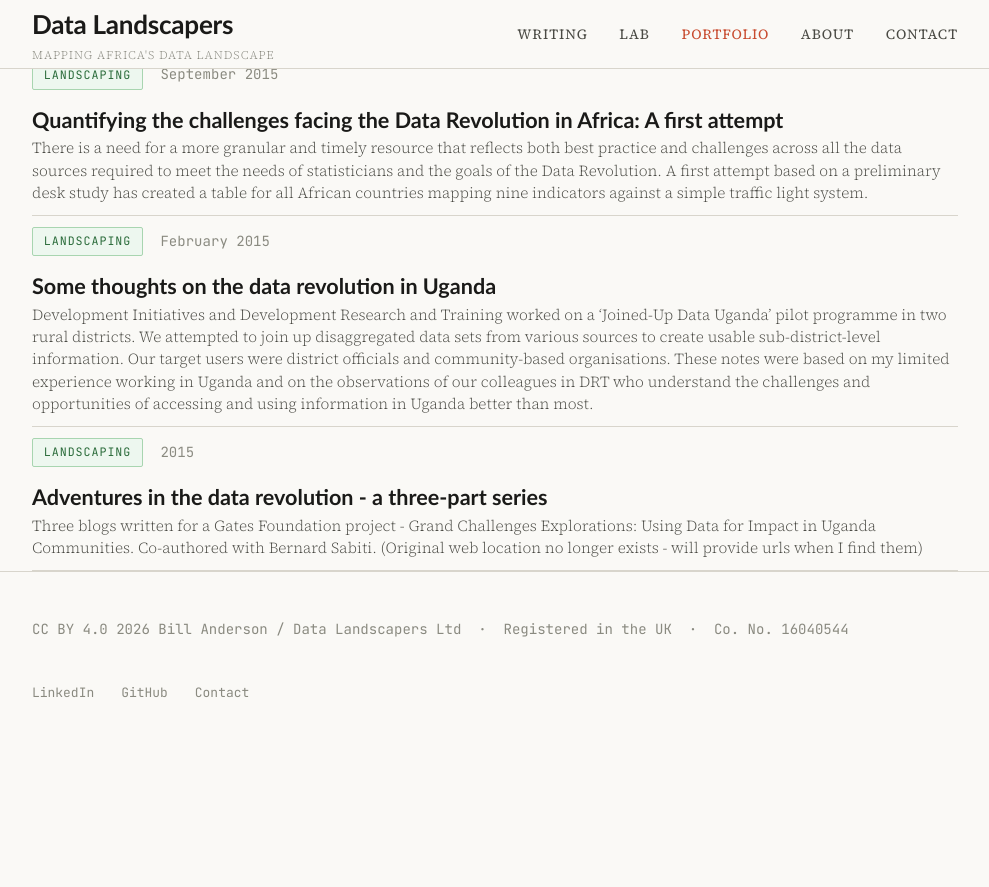
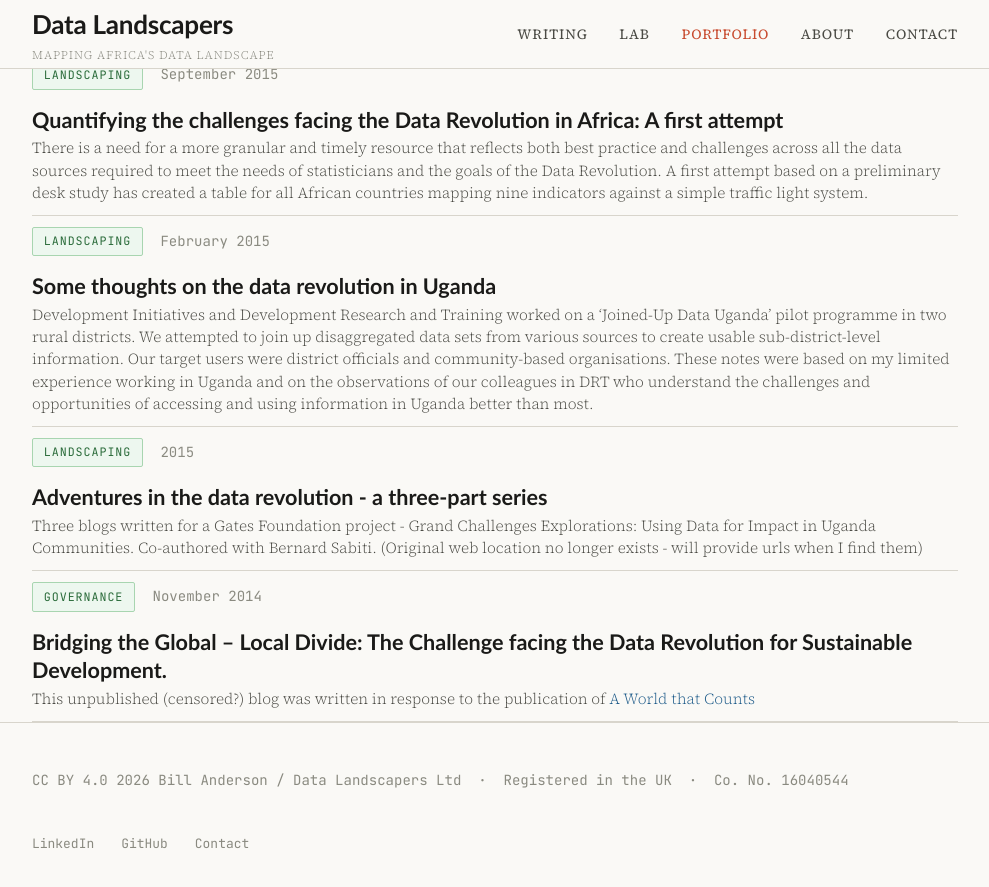
Before and after one commit to data-landscapers/data-landscapers.github.io, a Jekyll site: the page built from portfolio/index.md, in a window 1280 px wide and 900 px high, scrolled down 5443 px. Shown: the top 887 px of the window, without its empty margins (145-1134 px from the left). Built offline with Jekyll 4.4.1, drawn with Linux system fonts in a browser that asks for light colours; before the commit the page ends 6193 px from its top, so only the background shows below that.

Commit message:
2014 blog

```diff
--- a/_data/portfolio.yml
+++ b/_data/portfolio.yml
@@ -210,3 +210,9 @@
   category: Landscaping
   description: |
     Three blogs written for a Gates Foundation project - Grand Challenges Explorations: Using Data for Impact in Uganda Communities. Co-authored with Bernard Sabiti. (Original web location no longer exists - will provide urls when I find them)
+
+- date: November 2014
+  title: "Bridging the Global – Local Divide: The Challenge facing the Data Revolution for Sustainable Development."
+  url: "/assets/pdfs/world-that-counts-critique-2014.pdf"
+  category: Governance
+  description: "This unpublished (censored?) blog was written in response to the publication of [A World that Counts](https://www.undatarevolution.org/report/)"
```
Also changed, not shown: 1 other file.
